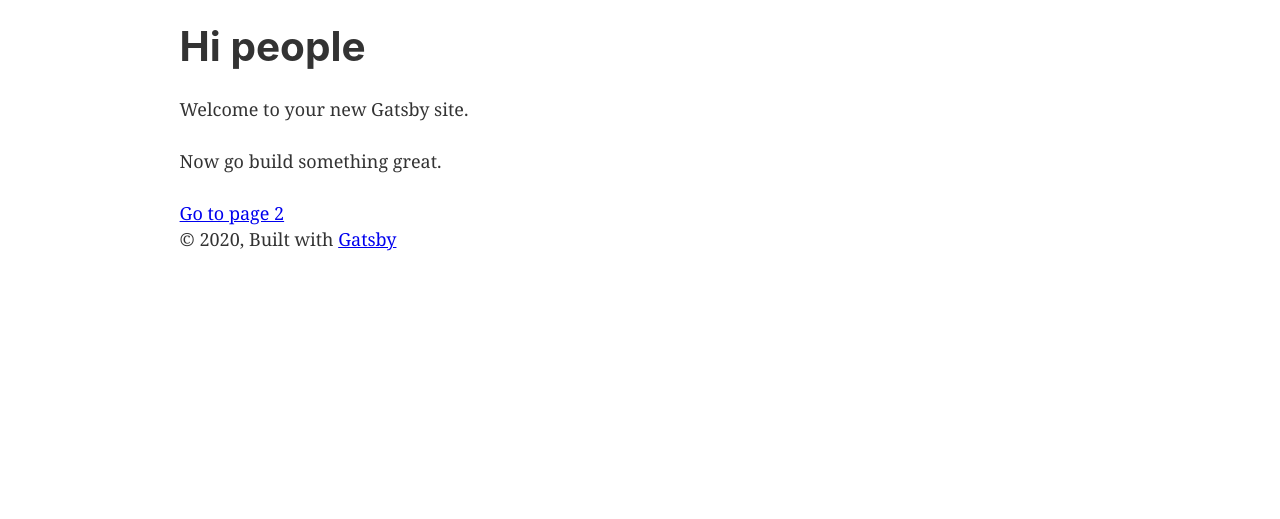
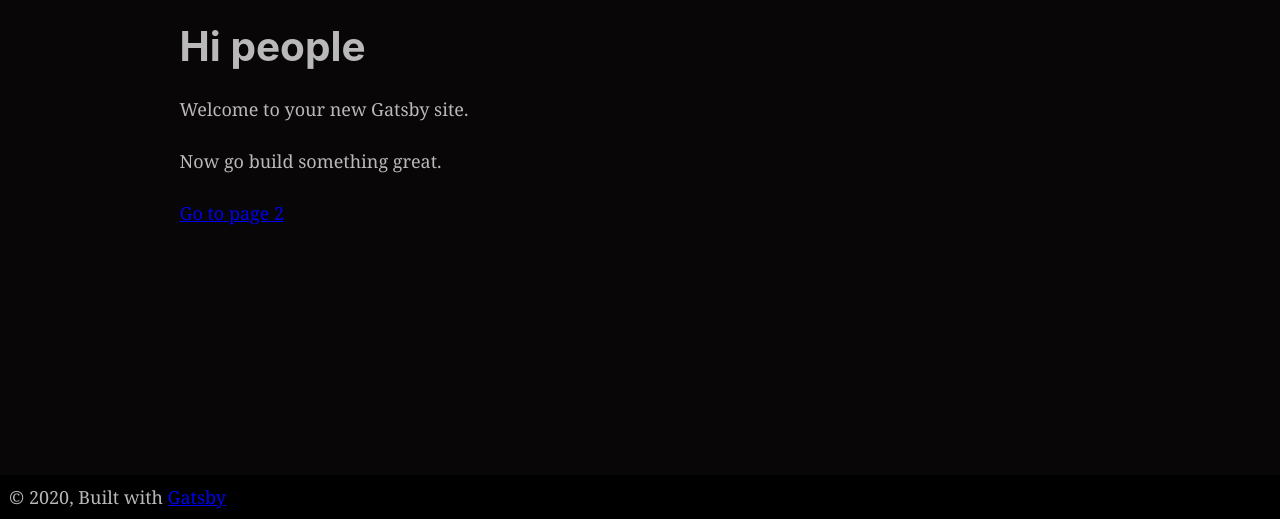
Before and after one commit to agarcia-caicedo/semortea, a Gatsby site in the folder semortea/: page / in a window 1280 px wide. Shown: the part 281-800 px from the top of the page. Built offline with nearby package versions, Linux system fonts and the light colour scheme; Gatsby itself is replaced by a stand-in of ours.

Commit message:
footer and background css

```diff
--- a/semortea/src/components/layout.css
+++ b/semortea/src/components/layout.css
@@ -9,6 +9,7 @@ body {
   margin: 0;
   -webkit-font-smoothing: antialiased;
   -moz-osx-font-smoothing: grayscale;
+  background-color: rgb(8, 6, 6);
 }
 article,
 aside,
@@ -201,7 +202,7 @@ html {
   box-sizing: inherit;
 }
 body {
-  color: hsla(0, 0%, 0%, 0.8);
+  color: hsla(0, 0%, 90%, 0.8);
   font-family: georgia, serif;
   font-weight: normal;
   word-wrap: break-word;
--- a/semortea/src/components/layout.js
+++ b/semortea/src/components/layout.js
@@ -35,7 +35,14 @@ const Layout = ({ children }) => {
         }}
       >
         <main>{children}</main>
-        <footer>
+        <footer style={{
+          position: `fixed`,
+          bottom: 0,
+          left: 0,
+          width: `100%`,
+          backgroundColor: `black`,
+          padding: `0.5rem`,
+        }}>
           © {new Date().getFullYear()}, Built with
           {` `}
           <a href="https://www.gatsbyjs.org">Gatsby</a>
```
